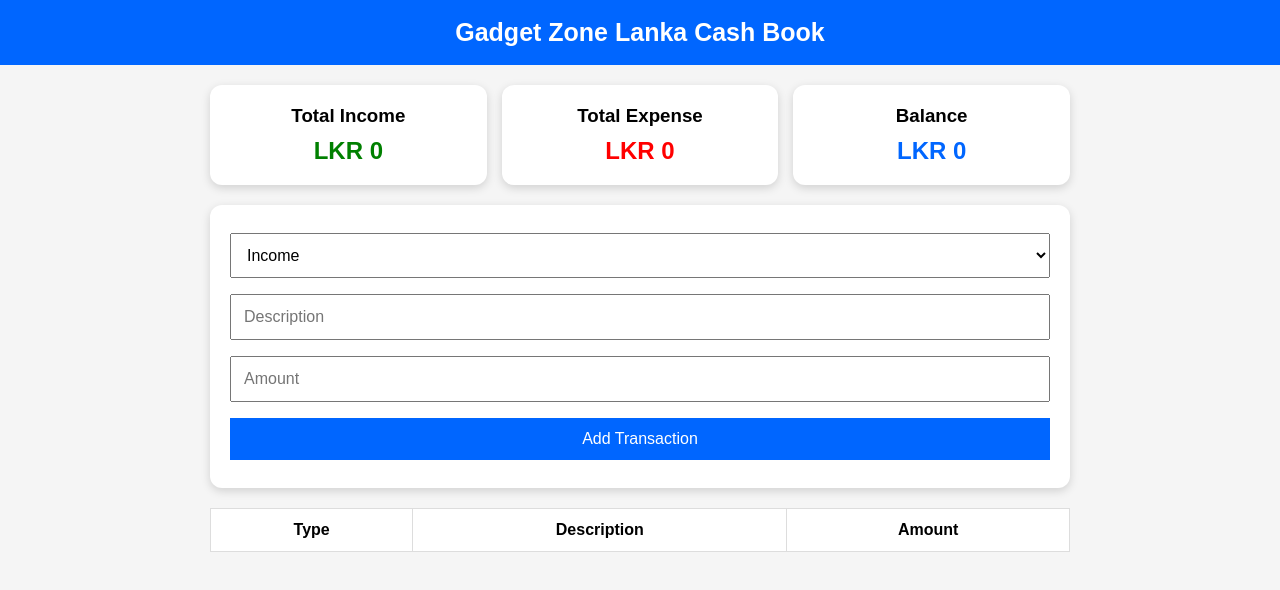
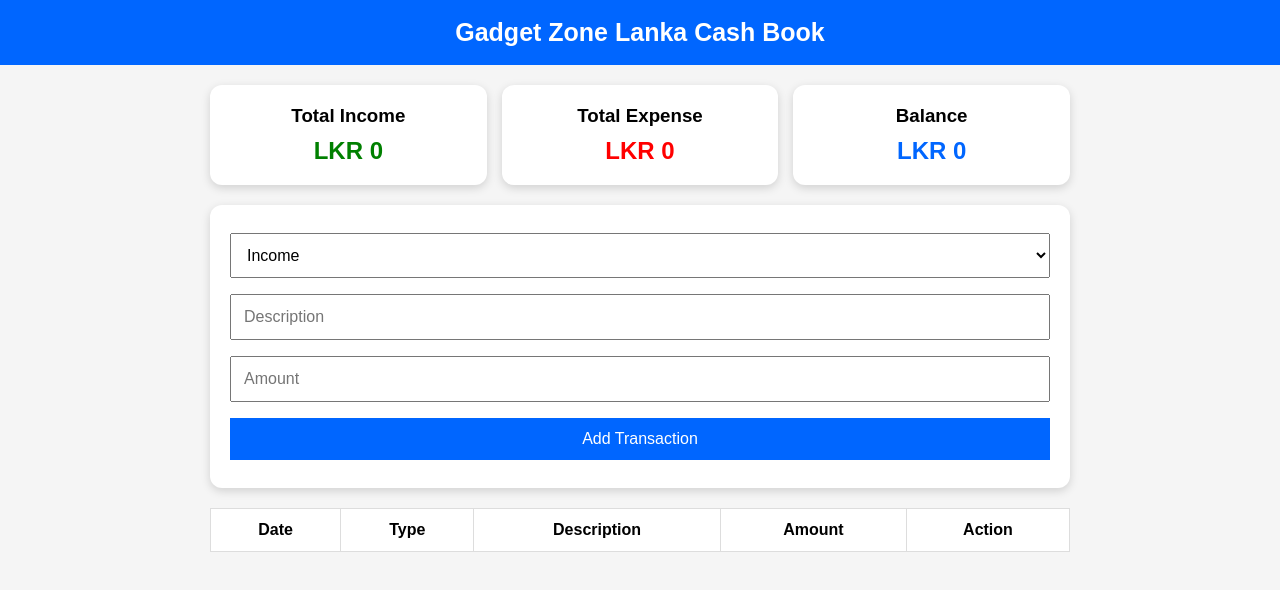
Before and after one commit to gadgetzonelanka/Gadget-Zone-Lanka-Manager, a plain HTML site: page index.html in a window 1280 px wide. Drawn offline with Linux system fonts and the light colour scheme.

Commit message:
Update index.html

```diff
--- a/index.html
+++ b/index.html
@@ -161,15 +161,12 @@
 <thead>
 
 <tr>
-
+<th>Date</th>
 <th>Type</th>
-
 <th>Description</th>
-
 <th>Amount</th>
-
+<th>Action</th>
 </tr>
-
 </thead>
 
 <tbody id="table">
```
